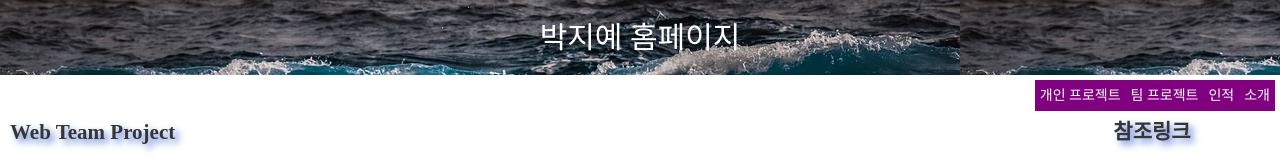
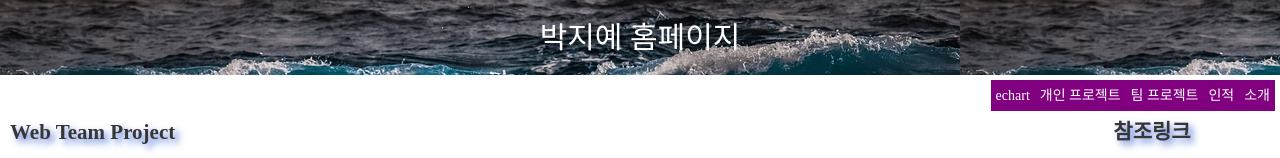
Before and after one commit to jiyep/2022Moblie-mportpolio, a plain HTML site: page mstudy.html in a window 1280 px wide. Shown: the top 158 px of the page. Drawn offline with nearby package versions, Linux system fonts and the light colour scheme.

Commit message:
Update mstudy.html

```diff
--- a/mstudy.html
+++ b/mstudy.html
@@ -17,6 +17,7 @@
 		<span><a href="minfo.html"> 인적 </a></span>
 		<span><a href="mstudy.html"> 팀 프로젝트 </a></span>
 		<span><a href="mcareer.html"> 개인 프로젝트 </a></span>
+		<span><a href="echart.html"> echart </a></span>
 	</nav>
   	<div class="content">
 	<section class="section1">
```
